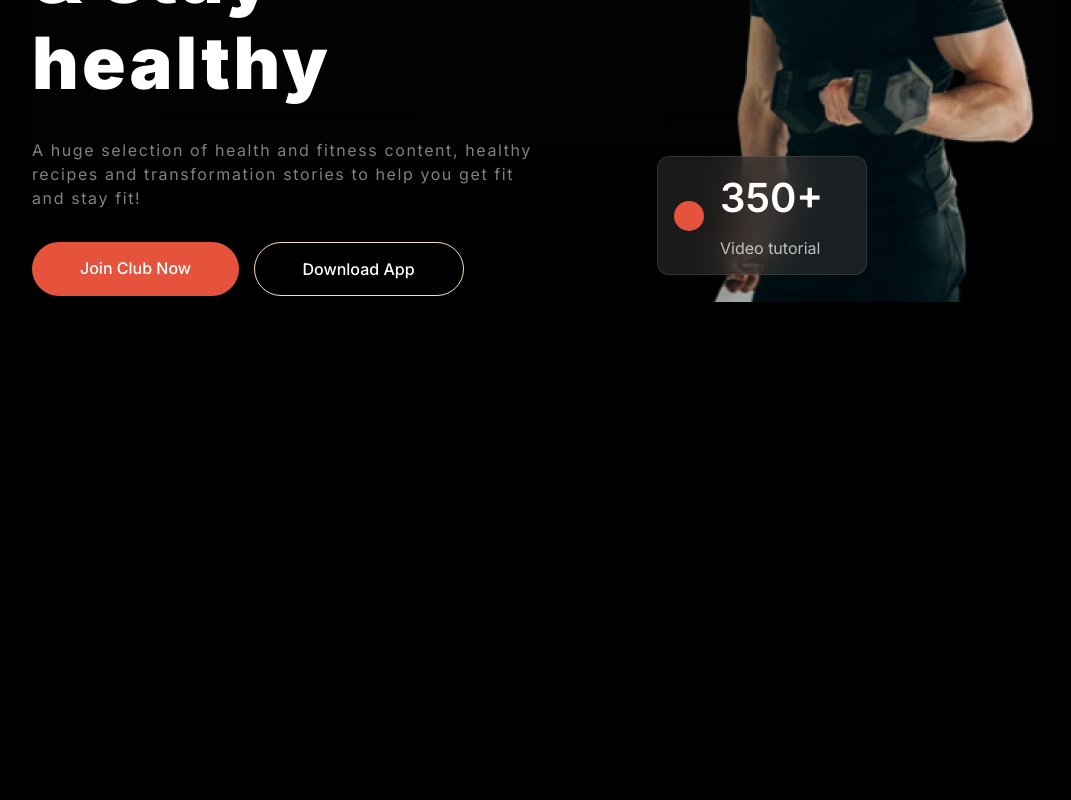
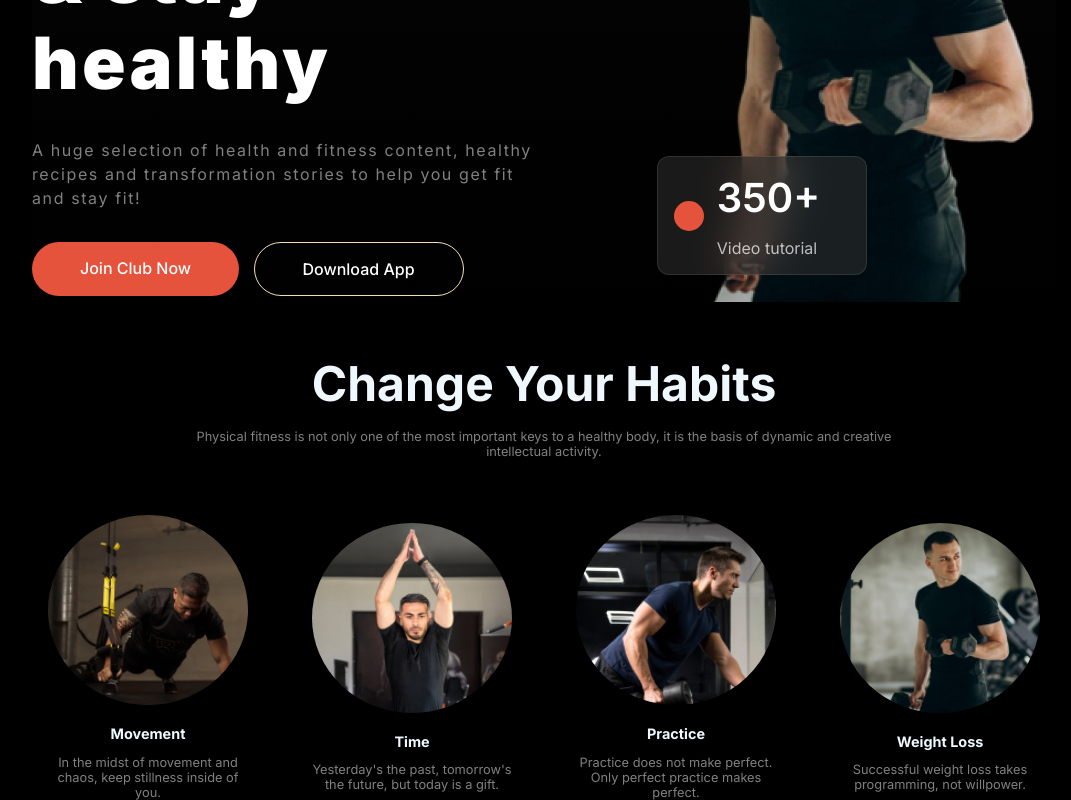
Before and after one commit to firojahmed96bd/Fitness-website-22.10.2024, a plain HTML site: page index.html in a window 1280 px wide. Shown: the part 400-1200 px from the top of the page, without its empty margins (96-1167 px from the left). Before the commit the page ends 800 px from the top, so only its background shows below. Drawn offline with Linux system fonts and the light colour scheme; a web font is replaced by a local one.

Commit message:
added our habbit section style completed

```diff
--- a/index.html
+++ b/index.html
@@ -45,5 +45,36 @@
             </div>
         </div>
     </section>
+
+    <section class="hobbit-container container">
+        <div class="heading-title">
+            <h1>Change Your Habits</h1>
+            <p>Physical fitness is not only one of the most important keys to a healthy body, it is the basis of dynamic and creative intellectual activity.</p>
+            <span class="tred"></span>
+        </div>
+
+        <div class="hobbit-content">
+            <div class="hobbit-item">
+                <img src="./images/image 3.png" alt="hobbit image">
+                <h2>Movement</h2>
+                <p>In the midst of movement and chaos, keep stillness inside of you.</p>
+            </div>
+            <div class="hobbit-item">
+                <img src="./images/image 2.png" alt="hobbit image">
+                <h2>Time</h2>
+                <p>Yesterday's the past, tomorrow's the future, but today is a gift.</p>
+            </div>
+            <div class="hobbit-item">
+                <img src="./images/image 4.png" alt="hobbit image">
+                <h2>Practice</h2>
+                <p>Practice does not make perfect. Only perfect practice makes perfect.</p>
+            </div>
+            <div class="hobbit-item">
+                <img src="./images/image 5.png" alt="hobbit image">
+                <h2>Weight Loss</h2>
+                <p>Successful weight loss takes programming, not willpower.</p>
+            </div>
+        </div>
+    </section>
 </body>
 </html>
--- a/styles.css/style.css
+++ b/styles.css/style.css
@@ -219,7 +219,7 @@ p{
 .work-video{
     display: flex;
     align-items: center;
-    gap: 1rem;
+    gap: .8rem;
 }
 .work{
     width: 30px;
@@ -235,3 +235,57 @@ p{
 }
 
 /* hero section style start  */
+
+/* habbit styles */
+
+.hobbit-container{
+    margin-top: 3rem;
+}
+
+.heading-title{
+    text-align: center;
+    max-width: 70%;
+    margin: 0 auto;
+    gap: 2rem;
+
+}
+.heading-title h1{
+    font-size: 3rem;
+    margin: 1rem 0;
+}
+
+.heading-title p{
+    font-size: .8rem;
+    margin: 1rem 0;
+    margin-bottom: 3.5rem;
+}
+
+.hobbit-content{
+    display: flex;
+    justify-content: space-between;
+    align-items: center;
+    gap: 2rem;
+}
+
+.hobbit-item{
+    width: 250px;
+    text-align: center;
+    /* padding:0 1rem; */
+
+}
+.hobbit-item img{
+    width: 200px;
+    height: 190px;
+    border-radius: 50%;
+    margin-bottom: 1rem;
+}
+
+.hobbit-item h2{
+    font-size: .9rem;
+    margin-bottom: .8rem;
+}
+
+.hobbit-item p{
+    font-size: .8rem;
+    padding: 0 1rem;
+}
```
